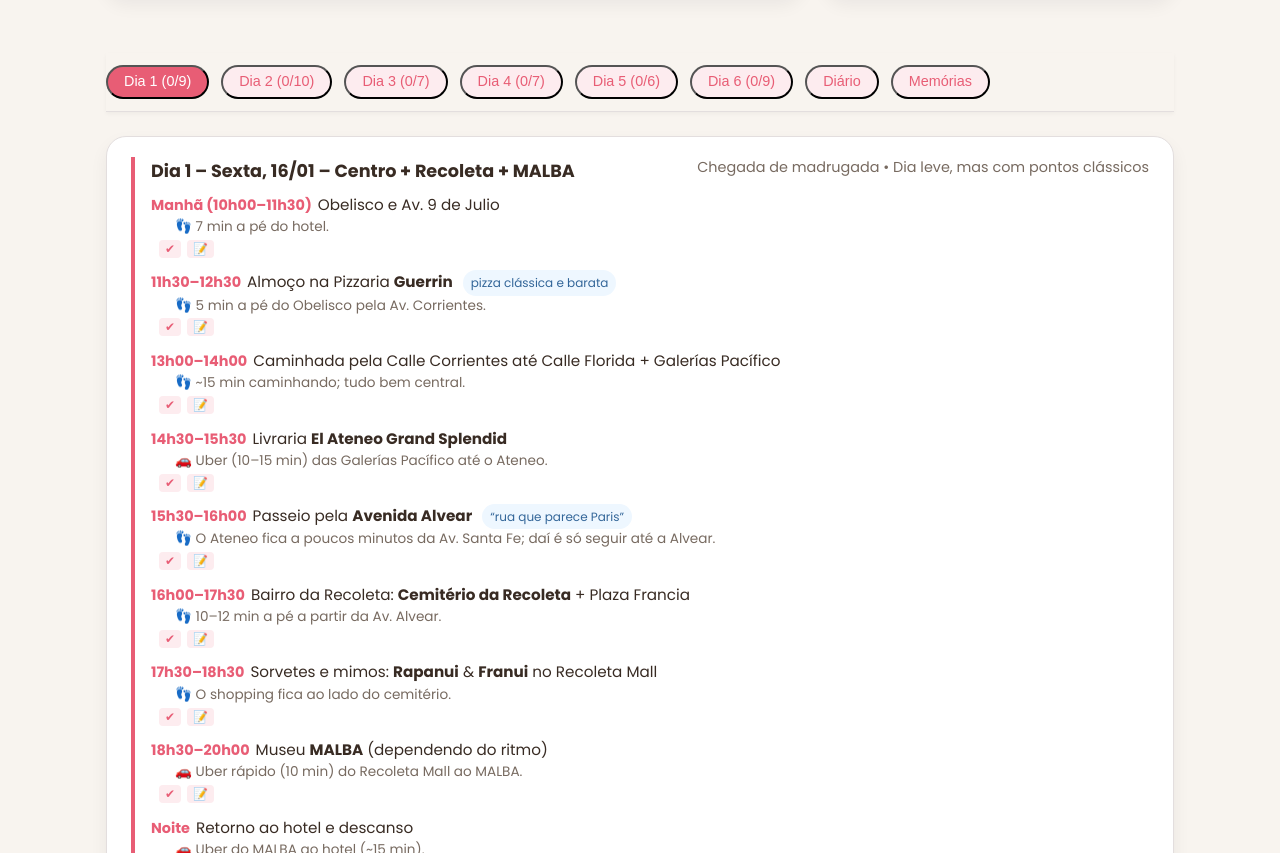
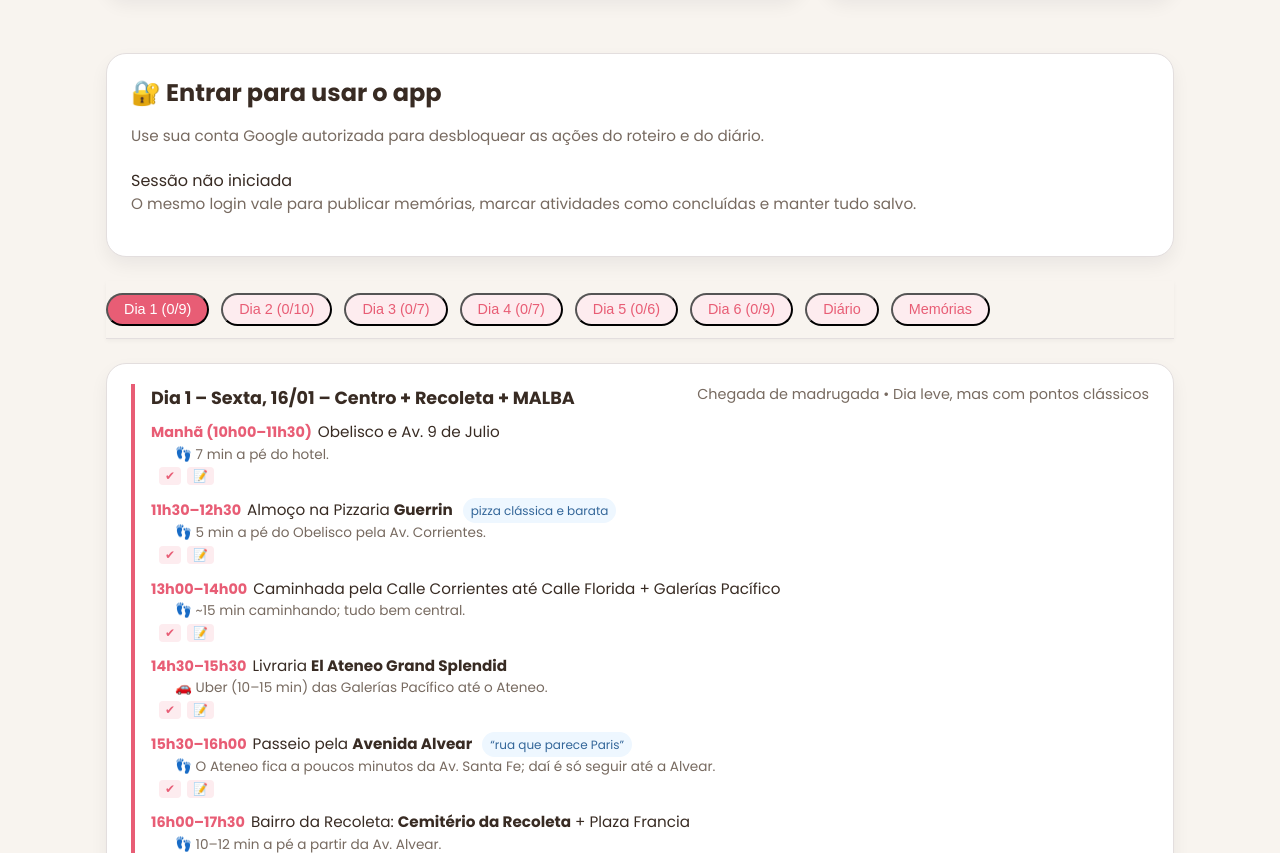
Before and after one commit to prof-guifonseca/Romance-Argentino, a website: page index.html in a window 1280 px wide. Shown: the part 1111-1964 px from the top of the page. Drawn offline with Linux system fonts and the light colour scheme; no server answers.

Commit message:
Update index.html

```diff
--- a/index.html
+++ b/index.html
@@ -127,6 +127,23 @@
         </ul>
       </div>
     </div>
+
+        <!-- Autenticação centralizada para todo o app. O login com Google aqui
+         libera as ações de marcar passeios como feitos, publicar memórias e
+         salvar progresso. Usa o mesmo backend de sessão consumido pela aba de
+         memórias. -->
+    <section class="card auth-card" id="auth-card">
+      <h2>🔐 Entrar para usar o app</h2>
+      <p class="subtitle">Use sua conta Google autorizada para desbloquear as ações do roteiro e do diário.</p>
+      <div class="auth-row">
+        <div id="auth-user-info" class="auth-user">Sessão não iniciada</div>
+        <button id="auth-logout-btn" class="secondary hidden" type="button">Sair</button>
+      </div>
+      <div id="google-signin-global" class="google-signin"></div>
+      <p id="auth-feedback-global" class="feedback" role="status" aria-live="polite"></p>
+      <p class="subtitle small">O mesmo login vale para publicar memórias, marcar atividades como concluídas e manter tudo salvo.</p>
+    </section>
+
 
     <!-- Navegação em abas (tabs) e contêiner de painéis. Esta barra
          fica logo após o resumo geral para que a visão geral da
```
